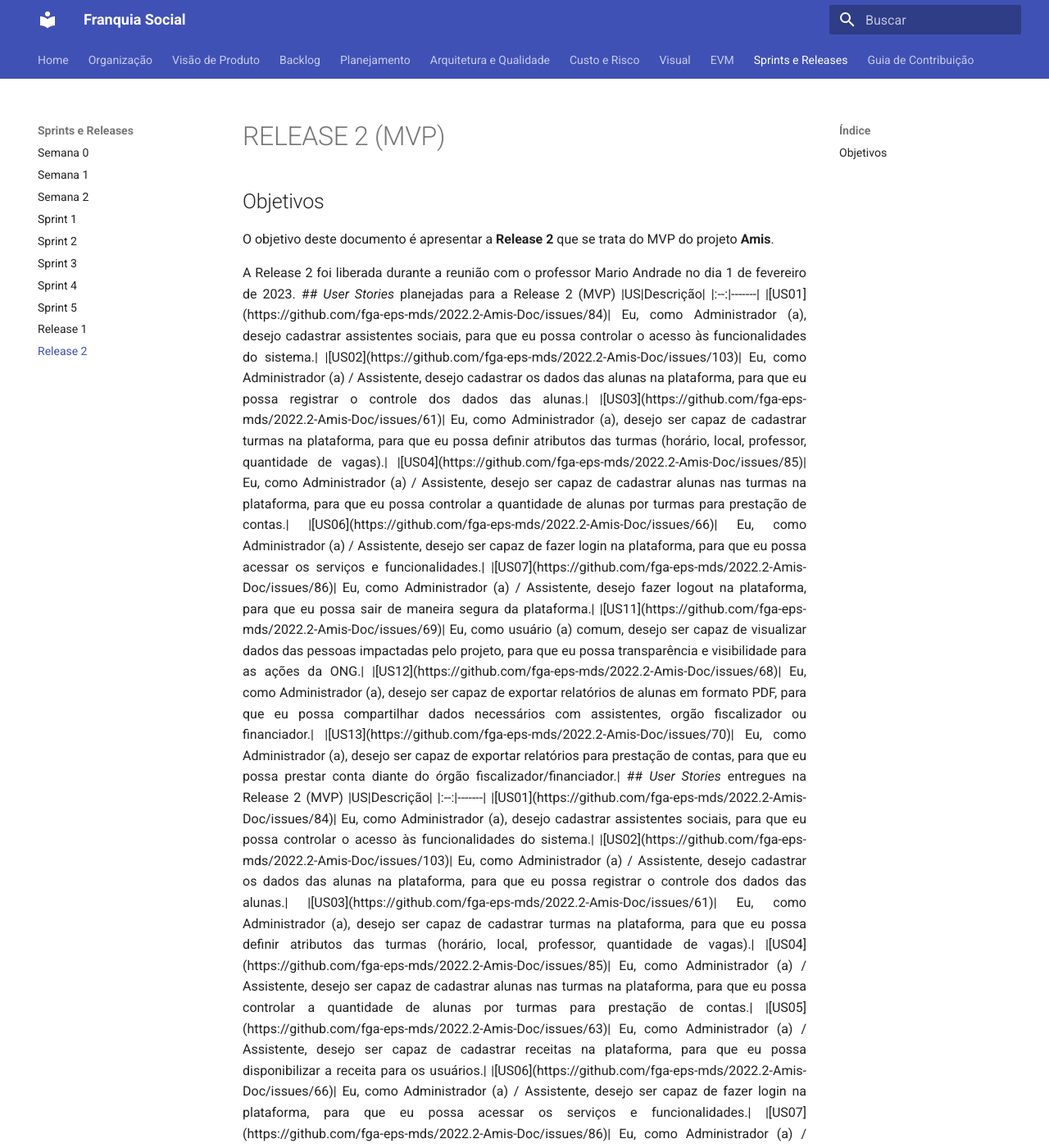
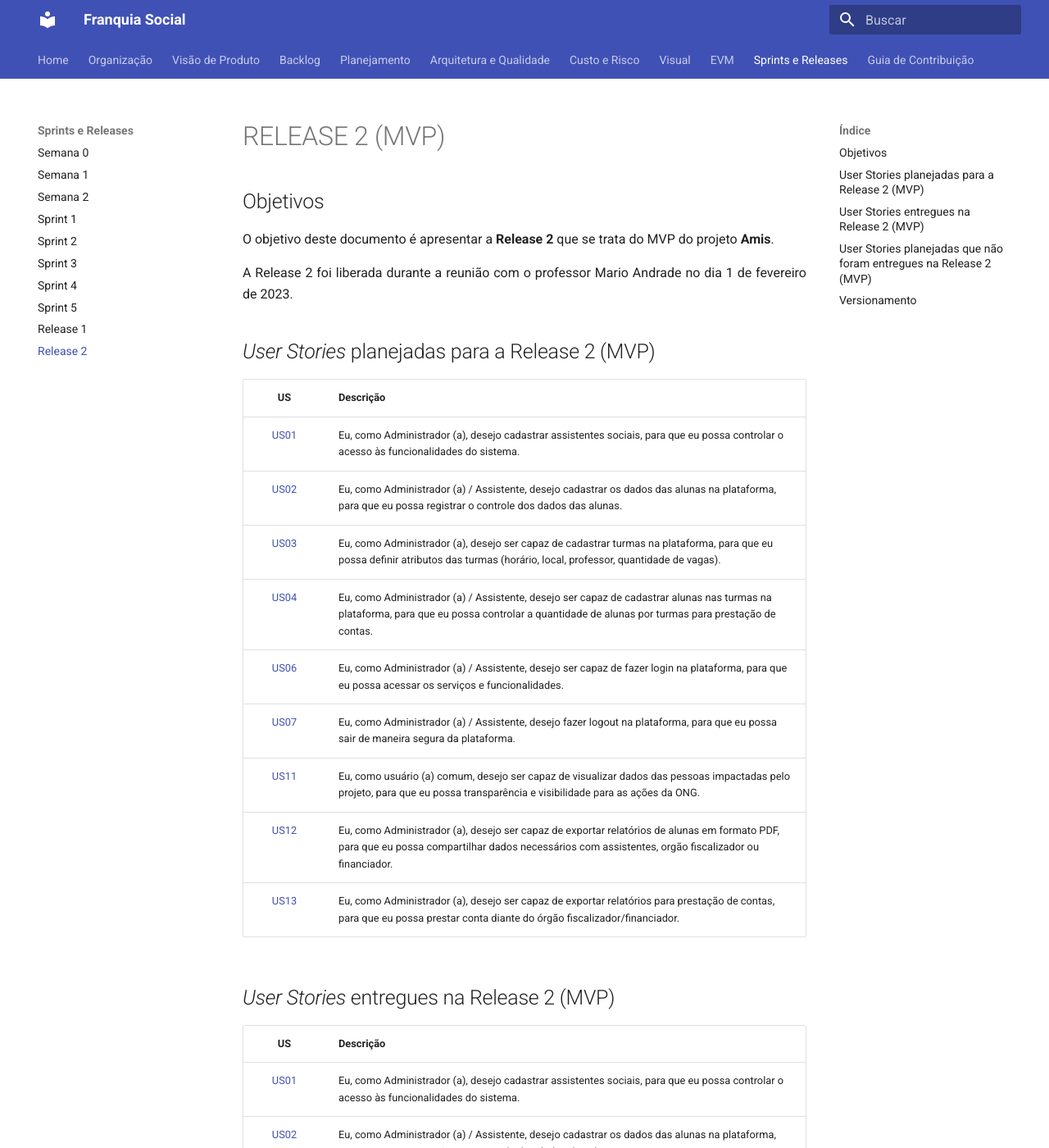
Before and after one commit to fga-eps-mds/2022.2-Amis-Doc, an MkDocs documentation site: the page built from docs/Sprints_Releases/release2.md, in a window 1280 px wide and 1400 px high. Shown: the whole window at 82% size. Built offline with MkDocs 1.6.1 and Material for MkDocs 9.7.7, drawn with Linux system fonts in a browser that asks for light colours; some of the changed text lies outside the part shown.

Commit message:
BUG Fixed: correção bug na release 2

```diff
--- a/docs/Sprints_Releases/release2.md
+++ b/docs/Sprints_Releases/release2.md
@@ -4,7 +4,7 @@
 
 <p align = "justify">O objetivo deste documento é apresentar a <b>Release 2</b> que se trata do MVP do projeto <b>Amis</b>.</p>
 
-<p align = "justify">A Release 2 foi liberada durante a reunião com o professor Mario Andrade</a> no dia 1 de fevereiro de 2023.
+<p align = "justify">A Release 2 foi liberada durante a reunião com o professor Mario Andrade</a> no dia 1 de fevereiro de 2023.</p>
 
 ## <i>User Stories</i> planejadas para a Release 2 (MVP)
 
```
